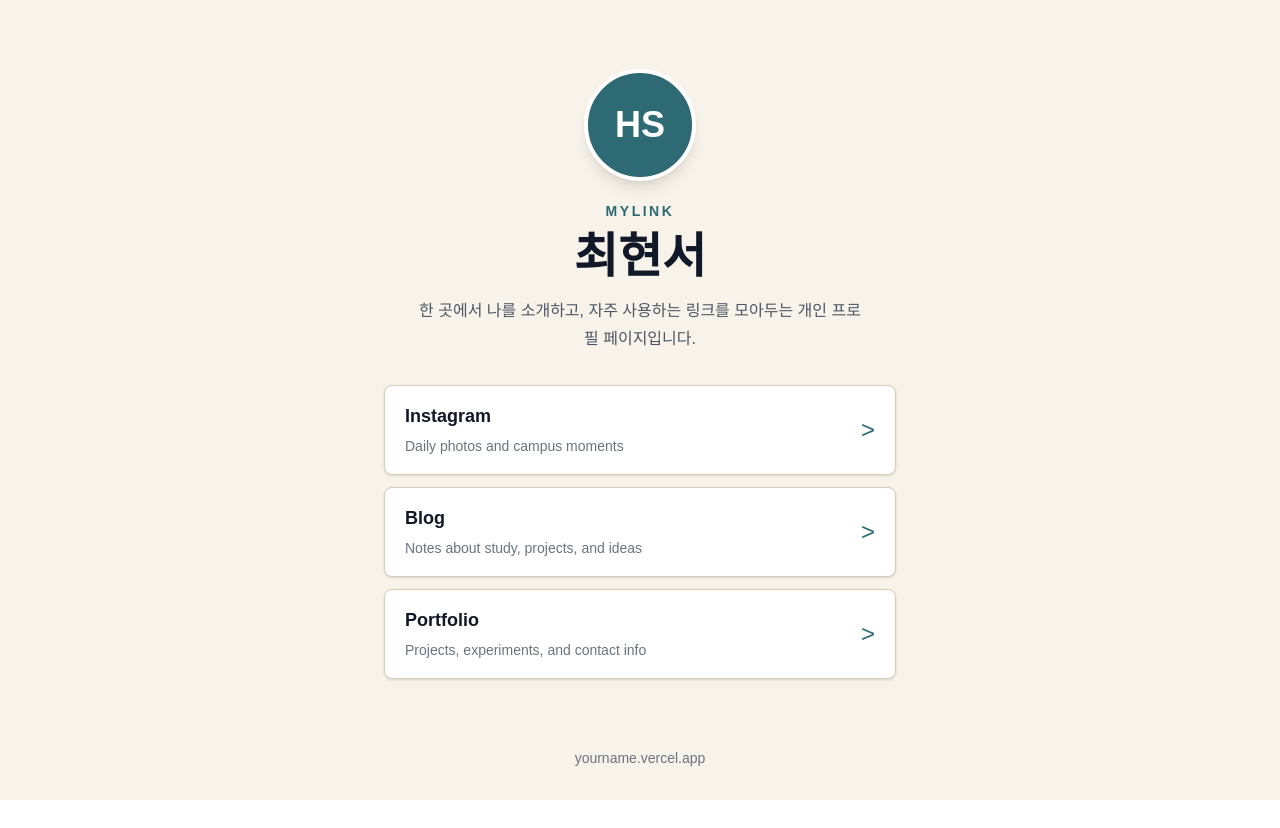
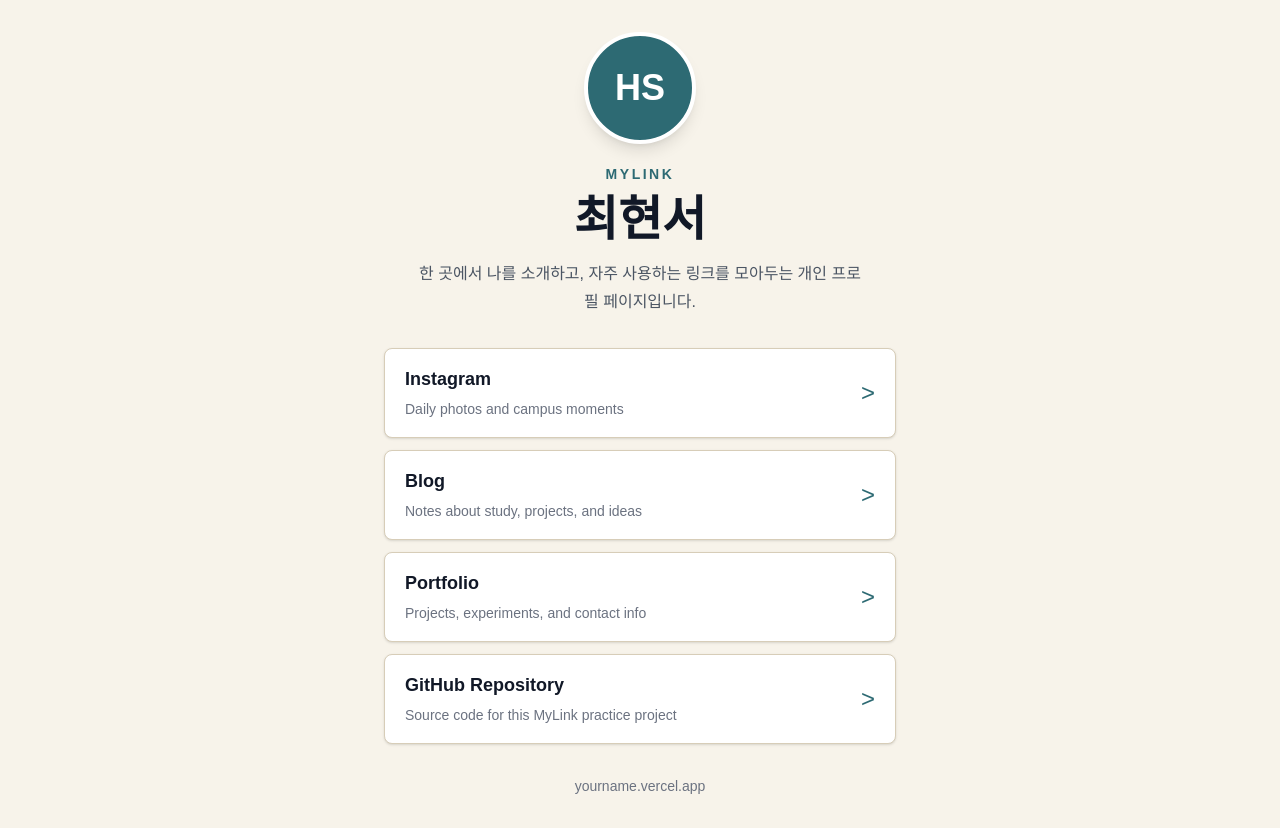
Before and after one commit to HyunSeoChoi/mylink, a Next.js app: page / in a window 1280 px wide. Before the commit the page ends 800 px from the top, so only its background shows below. Built offline with nearby package versions, Linux system fonts and the light colour scheme.

Commit message:
Add GitHub repository link

```diff
--- a/src/app/page.tsx
+++ b/src/app/page.tsx
@@ -13,6 +13,11 @@ const links = [
     title: "Portfolio",
     description: "Projects, experiments, and contact info",
     href: "https://github.com/HyunSeoChoi",
+  },
+  {
+    title: "GitHub Repository",
+    description: "Source code for this MyLink practice project",
+    href: "https://github.com/HyunSeoChoi/mylink",
   },
 ];
 
```
